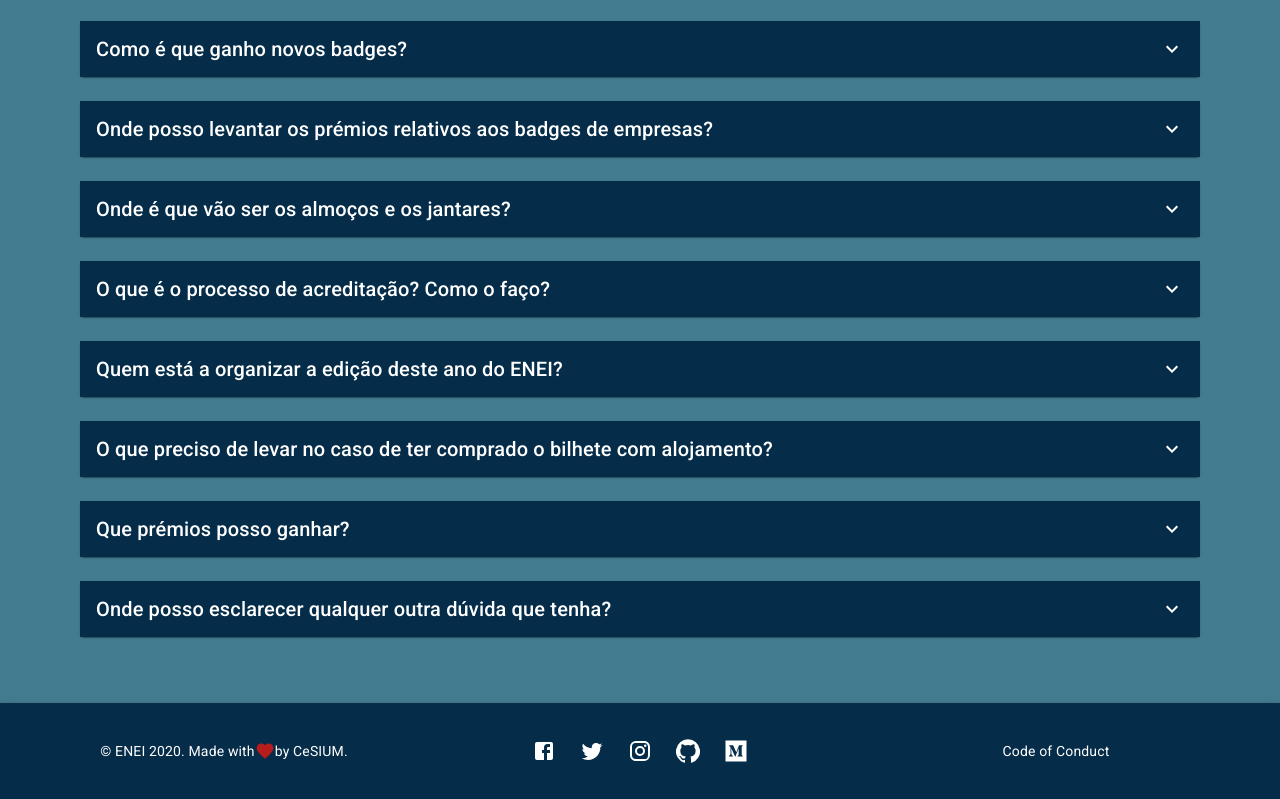
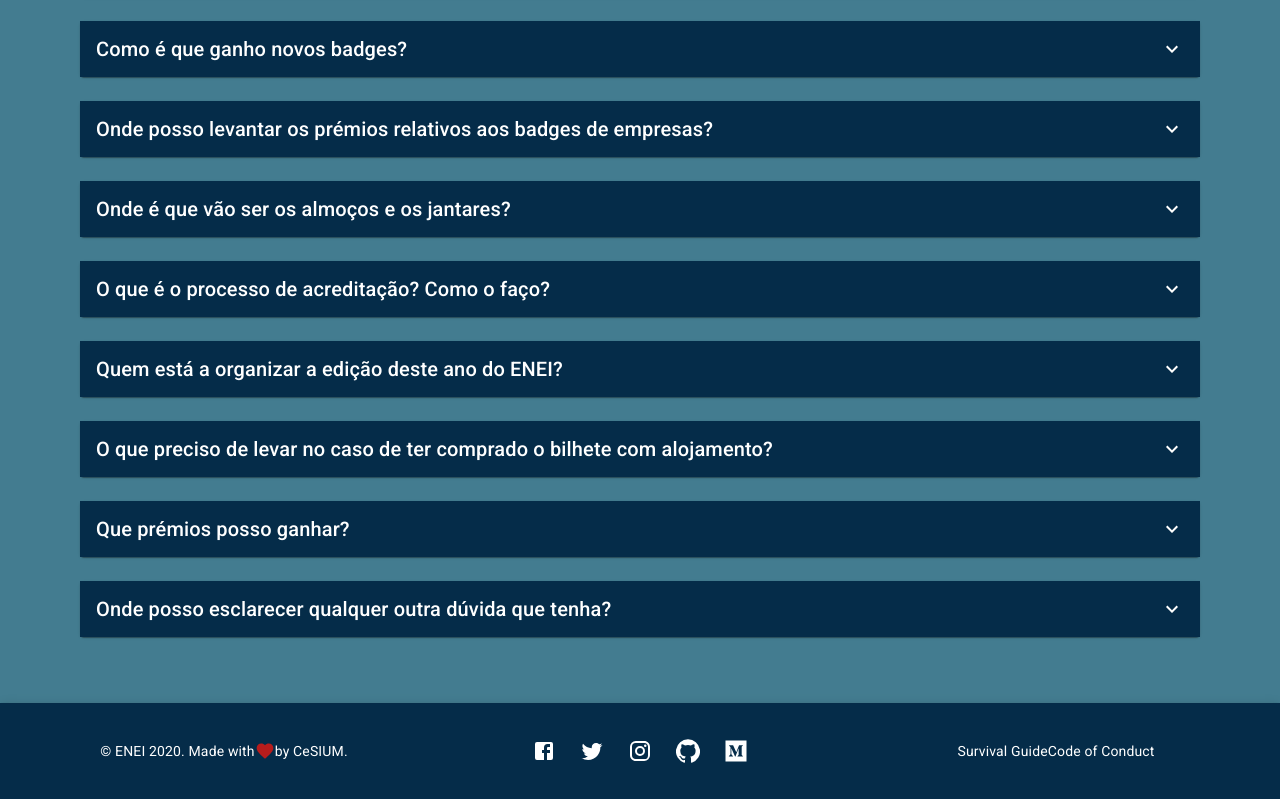
Before and after one commit to cesium/opal, a Next.js app: page /faqs in a window 1280 px wide. Shown: the part 658-1457 px from the top of the page. Built offline with nearby package versions, Linux system fonts and the light colour scheme.

Commit message:
Add survival guide (#112)

```diff
--- a/components/Footer.js
+++ b/components/Footer.js
@@ -71,6 +71,14 @@ const Footer = ({
       <Grid item xs={11} lg={4}>
         <Wrapper>
           <Typography variant="body2">
+            <Link
+              color={theme.palette.text.title}
+              href="/docs/survival-guide.pdf"
+            >
+              Survival Guide
+            </Link>
+          </Typography>
+          <Typography variant="body2">
             <Link color={theme.palette.text.title} href="/codeofconduct">
               Code of Conduct
             </Link>
```
Also changed, not shown: 1 other file (tests, documents, lock files or other folders).
